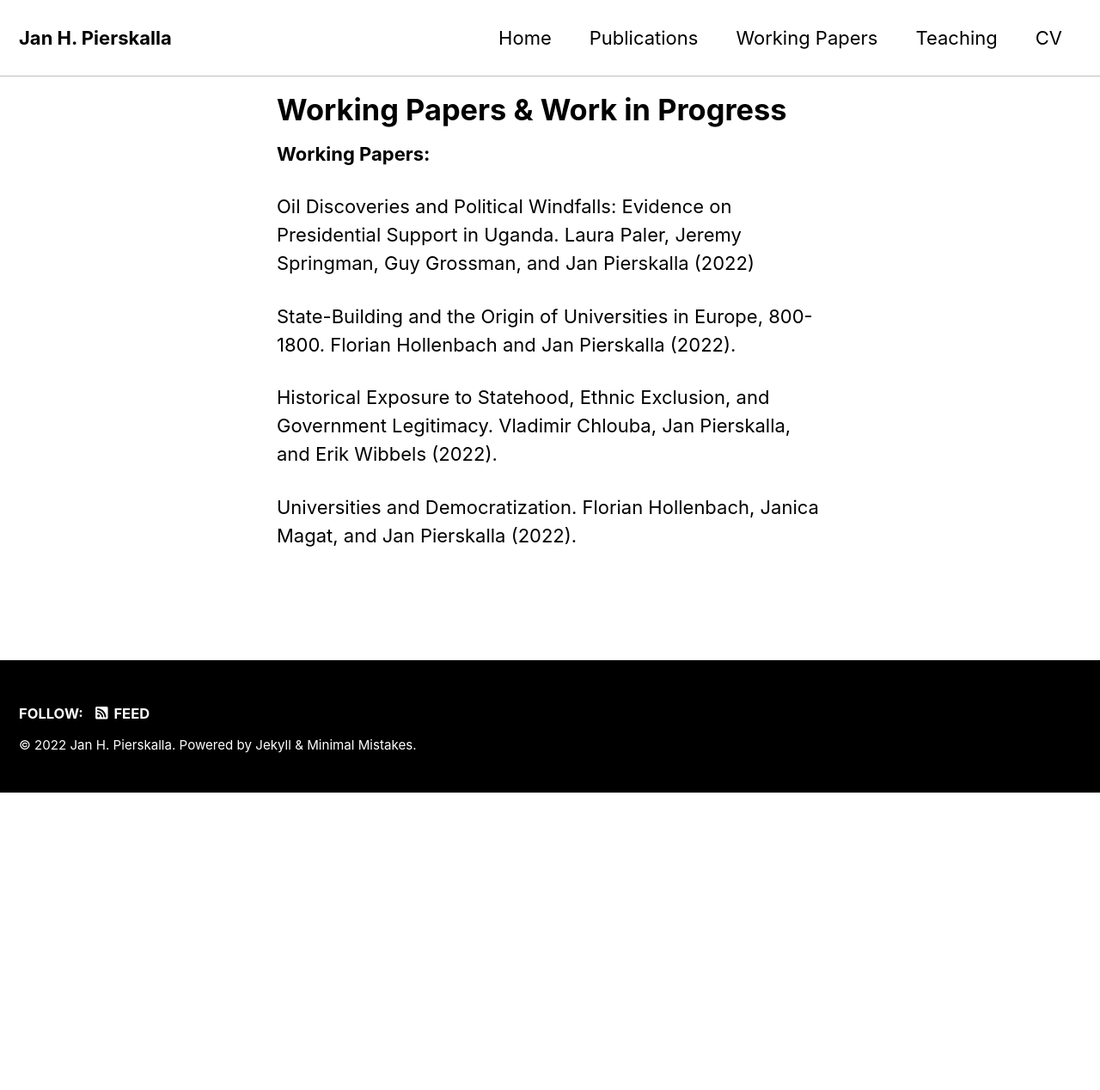
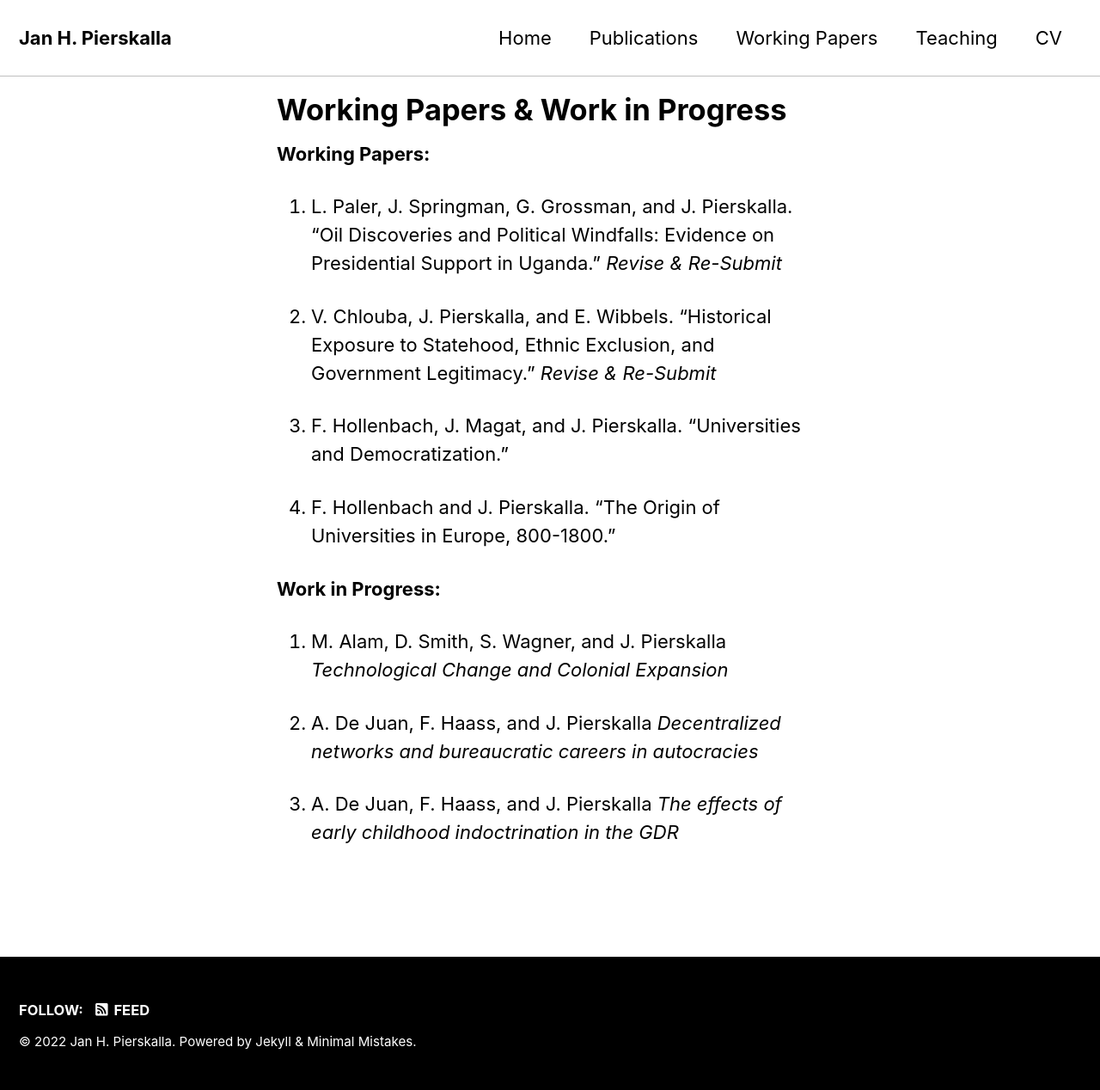
Before and after one commit to jpierskalla/jpierskalla.github.io, a Jekyll site: the page built from pages/workingPapers.md, in a window 1280 px wide. Shown: the whole page at 86% size. Built offline with Jekyll 4.4.1, drawn with Linux system fonts in a browser that asks for light colours; nearby versions of some CDN libraries; before the commit the page ends 922 px from its top, so only the background shows below that.

Commit message:
Update workingPapers.md

```diff
--- a/pages/workingPapers.md
+++ b/pages/workingPapers.md
@@ -8,11 +8,17 @@ author_profile: false
 
 __Working Papers:__
 
+2022. L. Paler, J. Springman, G. Grossman, and J. Pierskalla. "Oil Discoveries and Political Windfalls: Evidence on Presidential Support in Uganda." *Revise & Re-Submit*
 
-Oil Discoveries and Political Windfalls: Evidence on Presidential Support in Uganda. Laura Paler, Jeremy Springman, Guy Grossman, and Jan Pierskalla (2022)
+2022. V. Chlouba, J. Pierskalla, and E. Wibbels. "Historical Exposure to Statehood, Ethnic Exclusion, and Government Legitimacy." *Revise & Re-Submit*
 
-State-Building and the Origin of Universities in Europe, 800-1800. Florian Hollenbach and Jan Pierskalla (2022).
+2022. F. Hollenbach, J. Magat, and J. Pierskalla. "Universities and Democratization."
 
-Historical Exposure to Statehood, Ethnic Exclusion, and Government Legitimacy. Vladimir Chlouba, Jan Pierskalla, and Erik Wibbels (2022).
+2022. F. Hollenbach and J. Pierskalla. "The Origin of Universities in Europe, 800-1800."
 
-Universities and Democratization. Florian Hollenbach, Janica Magat, and Jan Pierskalla (2022).
+__Work in Progress:__
+2022. M. Alam, D. Smith, S. Wagner, and J. Pierskalla *Technological Change and Colonial Expansion*
+
+2022. A. De Juan, F. Haass, and J. Pierskalla *Decentralized networks and bureaucratic careers in autocracies*
+
+2022. A. De Juan, F. Haass, and J. Pierskalla *The effects of early childhood indoctrination in the GDR*
```
